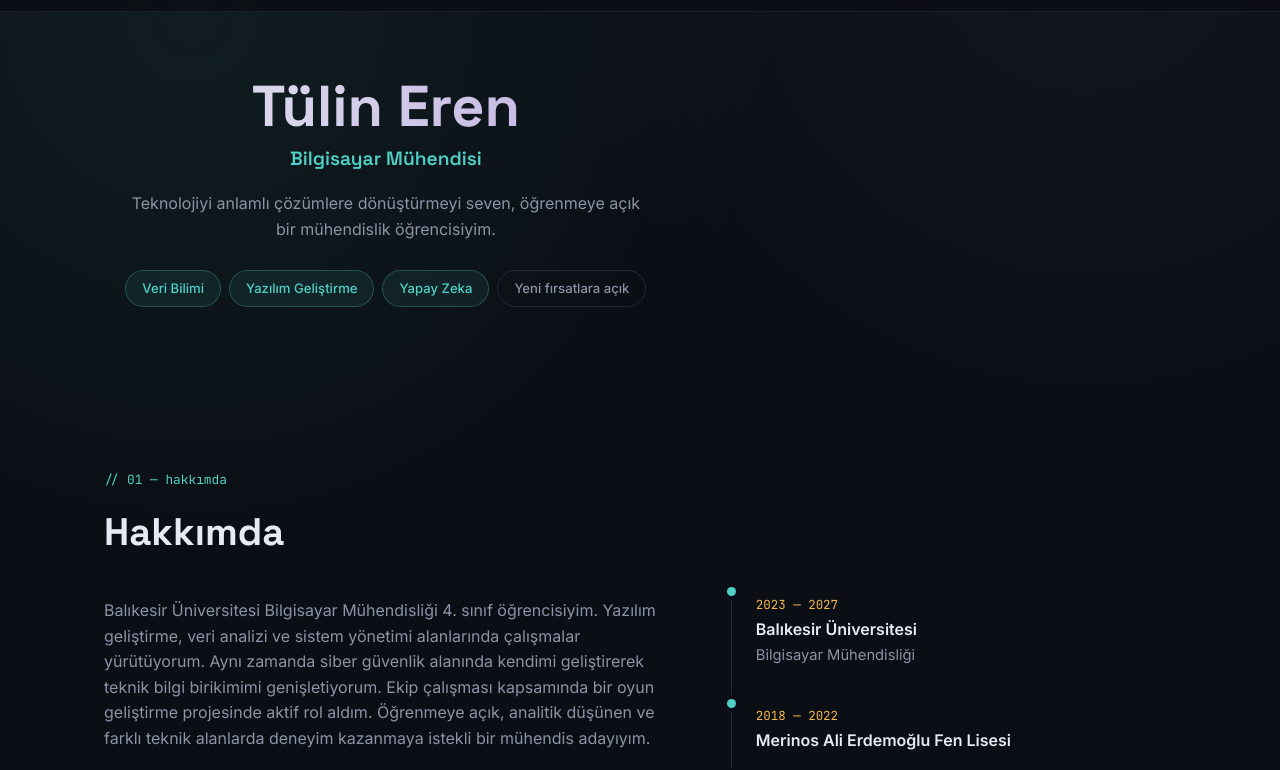
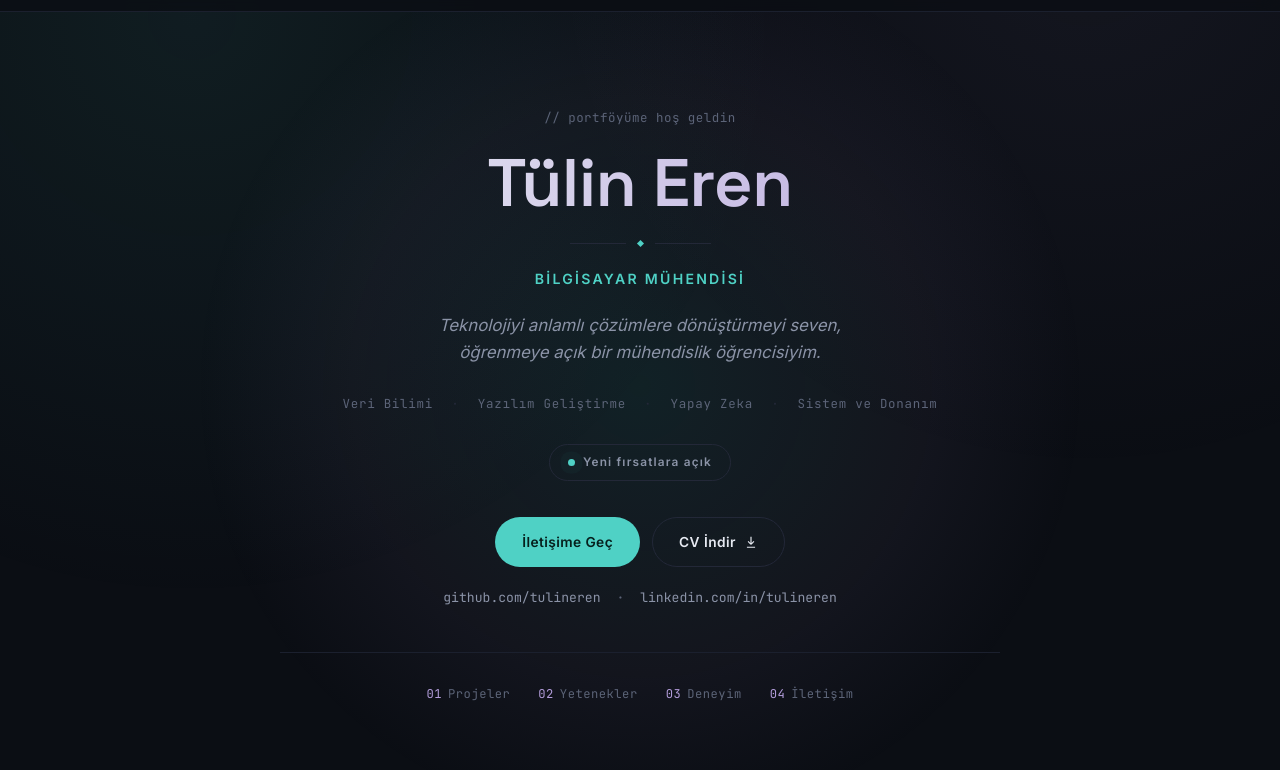
Before and after one commit to tulineren/tulineren.github.io, a plain HTML site: page index.html in a window 1280 px wide. Shown: the part 64-834 px from the top of the page. Drawn offline with Linux system fonts and the light colour scheme.

Commit message:
Ana sayfayı zarif ve profesyonel tasarıma güncelledim

```diff
--- a/index.html
+++ b/index.html
@@ -48,22 +48,56 @@
   <section class="hero">
     <div class="hero-inner">
       <div class="hero-text">
+        <p class="hero-eyebrow" data-tr="// portföyüme hoş geldin" data-en="// welcome to my portfolio">// portföyüme hoş geldin</p>
+
         <h1 class="hero-title hero-title-centered">
           Tülin Eren
         </h1>
-        <p class="hero-role" data-tr="Bilgisayar Mühendisi" data-en="Computer Engineer">
-          Bilgisayar Mühendisi
+
+        <div class="hero-divider"><span></span><i></i><span></span></div>
+
+        <p class="hero-role" data-tr="BİLGİSAYAR MÜHENDİSİ" data-en="COMPUTER ENGINEER">
+          BİLGİSAYAR MÜHENDİSİ
         </p>
         <p class="hero-desc hero-desc-centered" data-tr="Teknolojiyi anlamlı çözümlere dönüştürmeyi seven, öğrenmeye açık bir mühendislik öğrencisiyim."
            data-en="I'm an engineering student who loves turning technology into meaningful solutions, and who's always eager to learn.">
           Teknolojiyi anlamlı çözümlere dönüştürmeyi seven, öğrenmeye açık bir mühendislik öğrencisiyim.
         </p>
 
-        <div class="interest-chips">
-          <span class="chip chip-accent" data-tr="Veri Bilimi" data-en="Data Science">Veri Bilimi</span>
-          <span class="chip chip-accent" data-tr="Yazılım Geliştirme" data-en="Software Development">Yazılım Geliştirme</span>
-          <span class="chip chip-accent" data-tr="Yapay Zeka" data-en="Artificial Intelligence">Yapay Zeka</span>
-          <span class="chip chip-outline" data-tr="Yeni fırsatlara açık" data-en="Open to new opportunities">Sistem ve Donanım</span>
+        <p class="hero-interests-line mono">
+          <span data-tr="Veri Bilimi" data-en="Data Science">Veri Bilimi</span>
+          <span class="sep">·</span>
+          <span data-tr="Yazılım Geliştirme" data-en="Software Development">Yazılım Geliştirme</span>
+          <span class="sep">·</span>
+          <span data-tr="Yapay Zeka" data-en="Artificial Intelligence">Yapay Zeka</span>
+          <span class="sep">·</span>
+          <span data-tr="Sistem ve Donanım" data-en="Systems & Hardware">Sistem ve Donanım</span>
+        </p>
+
+        <p class="hero-open-badge">
+          <span class="dot dot-live"></span>
+          <span data-tr="Yeni fırsatlara açık" data-en="Open to new opportunities">Yeni fırsatlara açık</span>
+        </p>
+
+        <div class="hero-actions">
+          <a href="#contact" class="btn btn-primary" data-tr="İletişime Geç" data-en="Get in Touch">İletişime Geç</a>
+          <a href="assets/Tulin_Eren_CV.pdf" download class="btn btn-ghost">
+            <span data-tr="CV İndir" data-en="Download CV">CV İndir</span>
+            <svg width="14" height="14" viewBox="0 0 24 24" fill="none" stroke="currentColor" stroke-width="2"><path d="M12 3v13m0 0l-5-5m5 5l5-5M5 21h14"/></svg>
+          </a>
+        </div>
+
+        <div class="hero-links mono">
+          <a href="https://github.com/tulineren" target="_blank" rel="noopener">github.com/tulineren</a>
+          <span class="sep">·</span>
+          <a href="https://www.linkedin.com/in/tulineren/" target="_blank" rel="noopener">linkedin.com/in/tulineren</a>
+        </div>
+
+        <div class="hero-quicknav mono">
+          <a href="#projects"><em>01</em> <span data-tr="Projeler" data-en="Projects">Projeler</span></a>
+          <a href="#skills"><em>02</em> <span data-tr="Yetenekler" data-en="Skills">Yetenekler</span></a>
+          <a href="#experience"><em>03</em> <span data-tr="Deneyim" data-en="Experience">Deneyim</span></a>
+          <a href="#contact"><em>04</em> <span data-tr="İletişim" data-en="Contact">İletişim</span></a>
         </div>
       </div>
     </div>
--- a/styles.css
+++ b/styles.css
@@ -120,11 +120,16 @@ body::before{
 /* =========================================================
    Hero
    ========================================================= */
-.hero{ position:relative; z-index:1; padding:64px 24px 40px; }
+.hero{ position:relative; z-index:1; padding:96px 24px 72px; overflow:hidden; }
+.hero::before{
+  content:"";
+  position:absolute; top:-10%; left:50%; transform:translateX(-50%);
+  width:900px; height:900px; max-width:140vw;
+  background:radial-gradient(circle, rgba(79,209,197,0.10) 0%, rgba(179,157,219,0.05) 45%, transparent 70%);
+  pointer-events:none; z-index:-1;
+}
 .hero-inner{
-  max-width:var(--maxw); margin:0 auto;
-  display:grid; grid-template-columns:1.15fr 0.85fr;
-  gap:56px; align-items:center;
+  max-width:720px; margin:0 auto;
 }
 
 .eyebrow{
@@ -167,57 +172,80 @@ body::before{
 .blink{ color:var(--accent); animation:blink 1s step-end infinite; }
 @keyframes blink{ 50%{ opacity:0; } }
 
+.hero-eyebrow{
+  text-align:center;
+  font-family:var(--font-mono);
+  font-size:0.78rem;
+  color:var(--text-faint);
+  letter-spacing:0.04em;
+  margin:0 0 20px;
+}
+
 .hero-title{
   font-family:var(--font-display);
-  font-size:clamp(2.4rem, 5vw, 3.6rem);
+  font-size:clamp(2.6rem, 6vw, 4.2rem);
   line-height:1.05;
-  margin:0 0 8px;
-  font-weight:700;
+  margin:0 0 22px;
+  font-weight:600;
+  letter-spacing:-0.01em;
   background:linear-gradient(90deg, var(--text-primary), var(--accent-3) 120%);
   -webkit-background-clip:text; background-clip:text; color:transparent;
 }
 .hero-title-centered{ text-align:center; }
+
+.hero-divider{
+  display:flex; align-items:center; justify-content:center; gap:12px;
+  margin:0 0 22px;
+}
+.hero-divider span{ width:56px; height:1px; background:var(--border); }
+.hero-divider i{
+  width:5px; height:5px; background:var(--accent);
+  transform:rotate(45deg); display:inline-block;
+}
+
 .hero-role{
   text-align:center;
-  font-family:var(--font-display);
-  font-size:1.2rem; font-weight:600;
+  font-family:var(--font-body);
+  font-size:0.88rem; font-weight:600;
+  letter-spacing:0.16em;
   color:var(--accent);
-  margin:0 0 16px;
+  margin:0 0 22px;
 }
 .hero-subtitle{
   font-size:1.05rem; color:var(--text-primary);
   margin:0 0 14px; font-weight:500;
 }
 .hero-desc{ color:var(--text-muted); max-width:52ch; margin:0 0 28px; }
-.hero-desc-centered{ text-align:center; margin-left:auto; margin-right:auto; }
+.hero-desc-centered{
+  text-align:center; margin-left:auto; margin-right:auto;
+  font-size:1.05rem; font-style:italic; color:var(--text-muted);
+  max-width:46ch;
+}
 
-.interest-chips{
-  display:flex; flex-wrap:wrap; gap:8px;
-  justify-content:center;
+.hero-interests-line{
+  text-align:center;
+  font-size:0.78rem;
+  letter-spacing:0.06em;
+  color:var(--text-faint);
   margin:0 0 30px;
 }
-.interest-chips .chip-accent{
-  border-radius:999px;
-  font-family:var(--font-body); font-weight:500; font-size:0.82rem;
-  padding:7px 16px;
-  color:var(--accent);
-  border-color:rgba(79,209,197,0.28);
-  background:rgba(79,209,197,0.08);
-}
-.interest-chips .chip-outline{
-  border-radius:999px;
-  font-family:var(--font-body); font-weight:500; font-size:0.82rem;
-  padding:7px 16px;
+.hero-interests-line .sep{ margin:0 10px; color:var(--border); }
+
+.hero-open-badge{
+  display:flex; align-items:center; gap:8px; justify-content:center;
+  width:fit-content; margin:0 auto 36px;
+  border:1px solid var(--border); border-radius:999px;
+  padding:8px 18px;
+  font-size:0.74rem; font-weight:600; letter-spacing:0.1em;
   color:var(--text-muted);
-  background:transparent;
-  border-color:var(--border);
 }
 
-.hero-actions{ display:flex; gap:12px; flex-wrap:wrap; margin-bottom:24px; justify-content:center; }
+.hero-actions{ display:flex; gap:12px; flex-wrap:wrap; margin-bottom:20px; justify-content:center; }
 .btn{
   font-family:var(--font-body);
-  font-weight:600; font-size:0.92rem;
-  padding:12px 22px;
+  font-weight:600; font-size:0.86rem;
+  letter-spacing:0.03em;
+  padding:13px 26px;
   border-radius:999px;
   display:inline-flex; align-items:center; gap:8px;
   transition:transform .15s ease, background .15s ease, border-color .15s ease;
@@ -229,9 +257,21 @@ body::before{
 .btn-ghost{ border-color:var(--border); color:var(--text-primary); background:transparent; }
 .btn-ghost:hover{ border-color:var(--accent); color:var(--accent); }
 
-.hero-links{ font-size:0.82rem; color:var(--text-muted); text-align:center; }
+.hero-links{ font-size:0.82rem; color:var(--text-muted); text-align:center; margin-bottom:44px; }
 .hero-links a:hover{ color:var(--accent); }
 .hero-links .sep{ margin:0 8px; color:var(--text-faint); }
+
+.hero-quicknav{
+  display:flex; flex-wrap:wrap; gap:28px; justify-content:center;
+  padding-top:32px; border-top:1px solid var(--border-soft);
+}
+.hero-quicknav a{
+  font-size:0.76rem; color:var(--text-faint); letter-spacing:0.04em;
+  display:inline-flex; align-items:center; gap:6px;
+  transition:color .15s ease;
+}
+.hero-quicknav a:hover{ color:var(--accent); }
+.hero-quicknav em{ font-style:normal; color:var(--accent-3); }
 
 .hero-text{ text-align:center; }
 .hero-text .eyebrow{ justify-content:center; }
```
